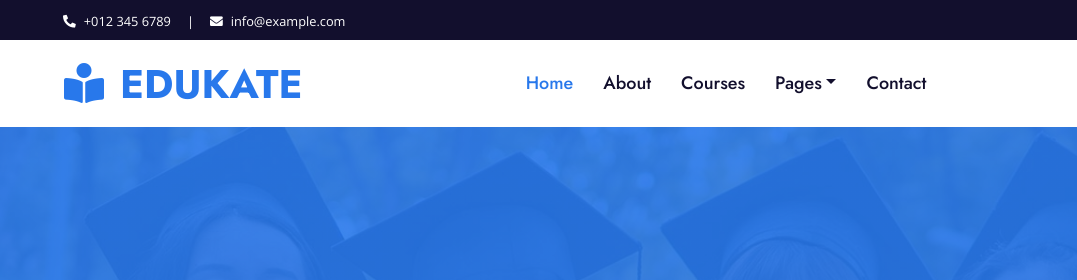
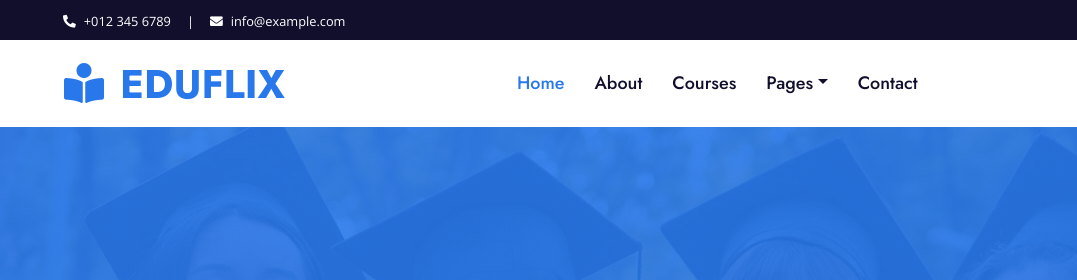
Before and after one commit to 8169009963/Eduflix, a plain HTML site: page index.html in a window 1280 px wide. Shown: the top 280 px of the page, 0-1077 px from the left. Drawn offline with nearby package versions, Linux system fonts and the light colour scheme.

Commit message:
new edit

```diff
--- a/index.html
+++ b/index.html
@@ -3,7 +3,7 @@
 
 <head>
     <meta charset="utf-8">
-    <title>Edukate - Online Education Website Template</title>
+    <title>Eduflix</title>
     <meta content="width=device-width, initial-scale=1.0" name="viewport">
     <meta content="Free HTML Templates" name="keywords">
     <meta content="Free HTML Templates" name="description">
@@ -64,7 +64,7 @@
     <div class="container-fluid p-0">
         <nav class="navbar navbar-expand-lg bg-white navbar-light py-3 py-lg-0 px-lg-5">
             <a href="index.html" class="navbar-brand ml-lg-3">
-                <h1 class="m-0 text-uppercase text-primary"><i class="fa fa-book-reader mr-3"></i>Edukate</h1>
+                <h1 class="m-0 text-uppercase text-primary"><i class="fa fa-book-reader mr-3"></i>Eduflix</h1>
             </a>
             <button type="button" class="navbar-toggler" data-toggle="collapse" data-target="#navbarCollapse">
                 <span class="navbar-toggler-icon"></span>
@@ -545,7 +545,7 @@
             <div class="row">
                 <div class="col-md-6 mb-5">
                     <a href="index.html" class="navbar-brand">
-                        <h1 class="mt-n2 text-uppercase text-white"><i class="fa fa-book-reader mr-3"></i>Edukate</h1>
+                        <h1 class="mt-n2 text-uppercase text-white"><i class="fa fa-book-reader mr-3"></i>Eduflix</h1>
                     </a>
                     <p class="m-0">Accusam nonumy clita sed rebum kasd eirmod elitr. Ipsum ea lorem at et diam est, tempor rebum ipsum sit ea tempor stet et consetetur dolores. Justo stet diam ipsum lorem vero clita diam</p>
                 </div>
```
